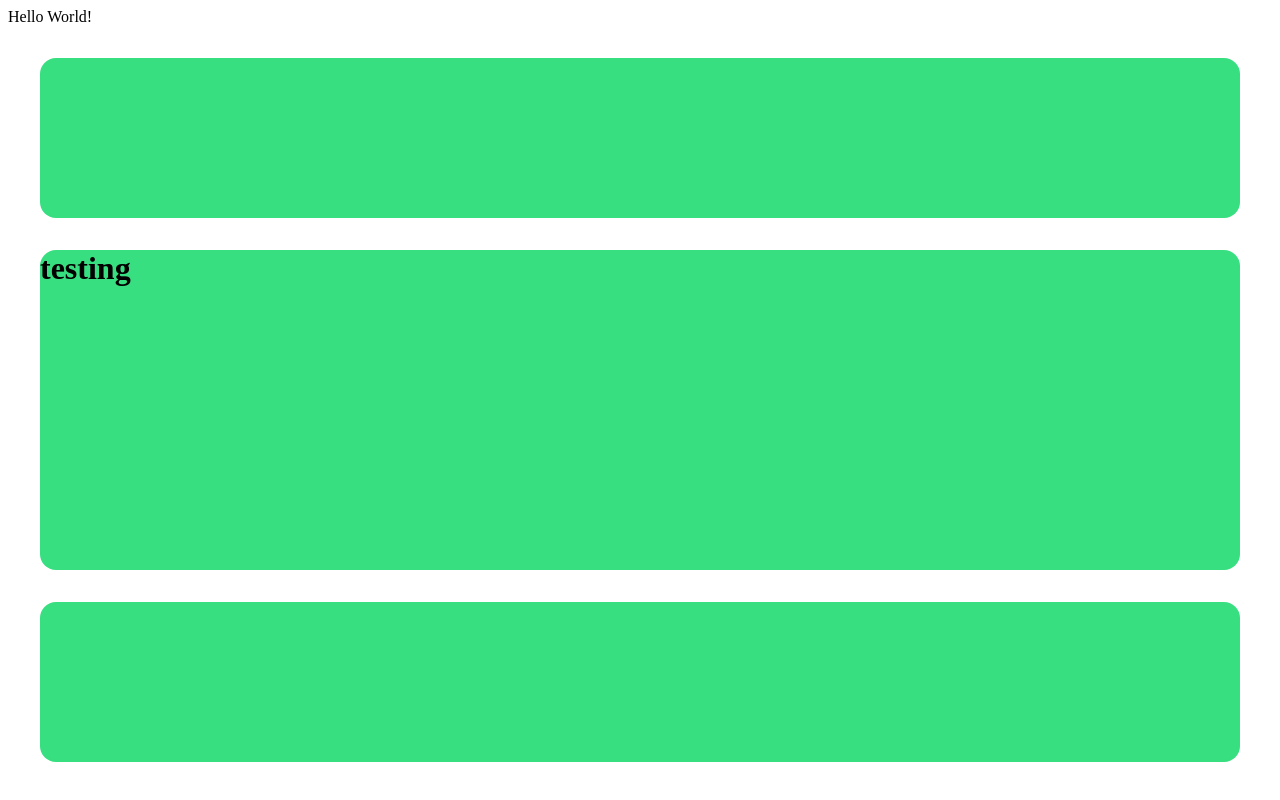
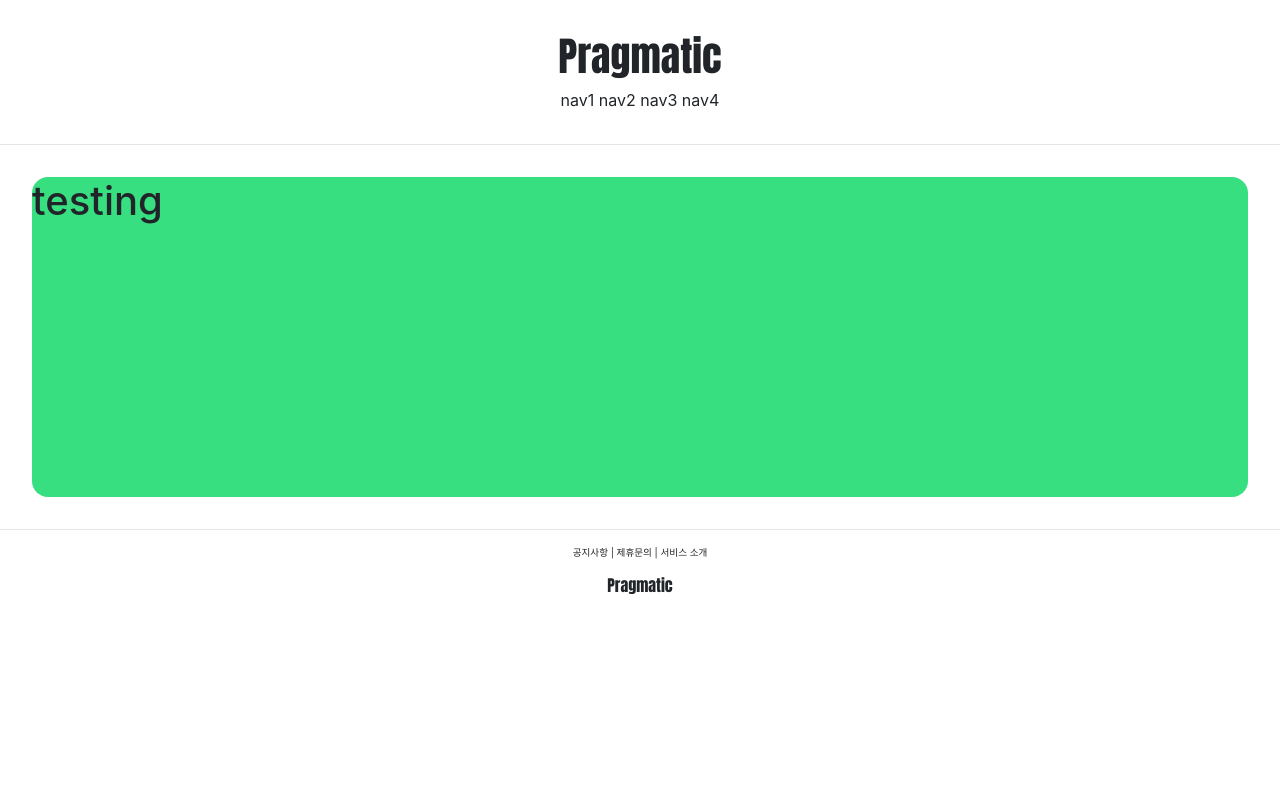
Before and after one commit to YongseungKim/pragmatic, a Django app: template accountapp/templates/accountapp/hello_world.html in a window 1280 px wide. Run offline with Django 3.2, Linux system fonts and the light colour scheme; the template is opened without the code that fills it, so the values that code supplies are empty; parts of the project's set-up code (start-up, migrations or seed data) failed here and were passed over; some libraries are stand-ins or nearby versions.

Commit message:
course 10 commit

```diff
--- a/templates/base.html
+++ b/templates/base.html
@@ -3,11 +3,13 @@
 
 {% include 'head.html' %}
 <body>
-    Hello World!
+<!--    Hello World!-->
     {% include 'header.html' %}
-
+    <hr>
     {% block content %}
     {% endblock %}
+
+    <hr>
 
     {% include 'footer.html' %}
 
--- a/templates/footer.html
+++ b/templates/footer.html
@@ -1,3 +1,13 @@
-<div style="height: 10rem; background-color: #38df81; border-radius: 1rem; margin: 2rem; ">
+<div style="text-align:center">
+    <div style="font-size: .6em;">
+            <span>공지사항</span> |
+            <span>제휴문의</span> |
+            <span>서비스 소개</span>
+
+    </div>
+    <div style="margin-top: 1rem;">
+        <h6 style="font-family: 'Anton', sans-serif;">Pragmatic</h6>
+
+    </div>
 
 </div>
--- a/templates/head.html
+++ b/templates/head.html
@@ -1,4 +1,15 @@
 <head>
     <meta charset="UTF-8">
     <title>Pragmatic</title>
+
+
+    <!--bootstrap link    -->
+    <link rel="stylesheet" href="https://stackpath.bootstrapcdn.com/bootstrap/4.3.1/css/bootstrap.min.css"
+          integrity="sha384-ggOyR0iXCbMQv3Xipma34MD+dH/1fQ784/j6cY/iJTQUOhcWr7x9JvoRxT2MZw1T" crossorigin="anonymous">
+
+    <!-- Google Font  -->
+    <link rel="preconnect" href="https://fonts.googleapis.com">
+    <link rel="preconnect" href="https://fonts.gstatic.com" crossorigin>
+    <link href="https://fonts.googleapis.com/css2?family=Anton&display=swap" rel="stylesheet">
+
 </head>
--- a/templates/header.html
+++ b/templates/header.html
@@ -1,3 +1,12 @@
-<div style="height: 10rem; background-color: #38df81; border-radius: 1rem; margin: 2rem; ">
+    <div style="text-align:center; margin: 2rem 0;">
+        <div>
+            <h1 style="font-family: 'Anton', sans-serif;">Pragmatic</h1>
+        </div>
+        <div>
+            <span>nav1</span>
+            <span>nav2</span>
+            <span>nav3</span>
+            <span>nav4</span>
+        </div>
 
-</div>
+    </div>
```
